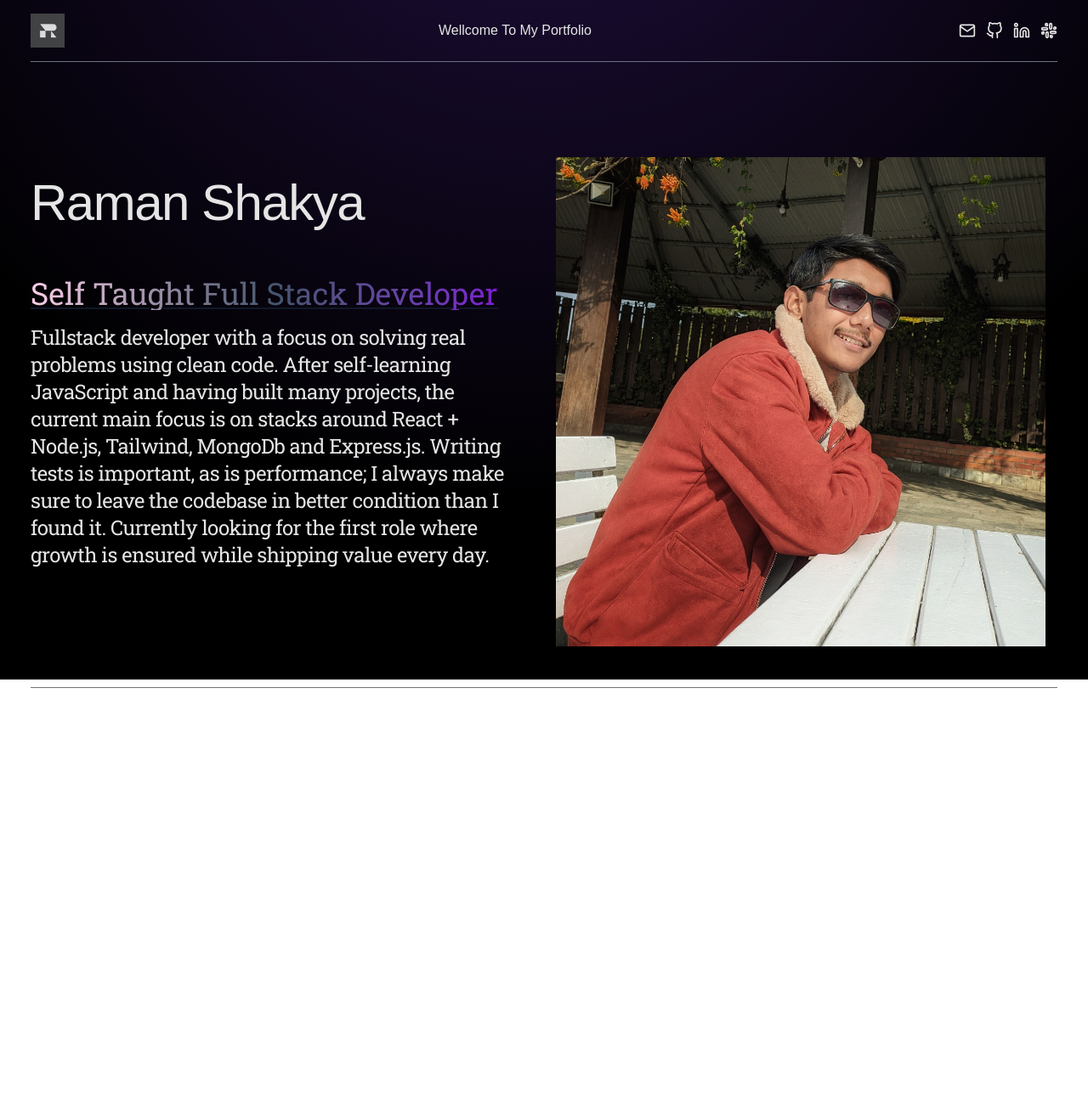
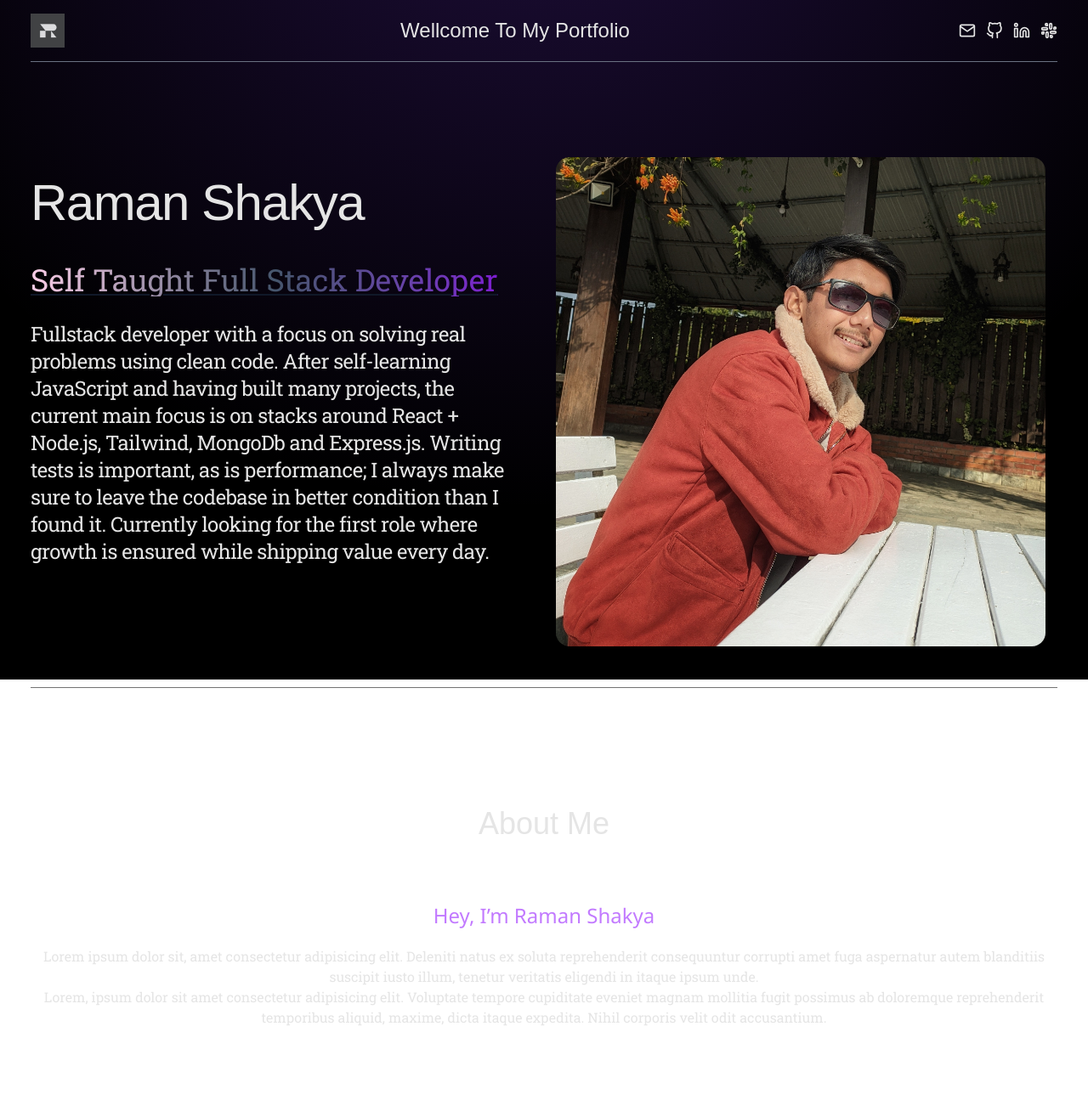
Before and after one commit to Raman992/MyPortfolio, a React (Vite) app: page / in a window 1280 px wide. Shown: the top 1288 px of the page at 85% size. Before the commit the page ends 950 px from the top, so only its background shows below. Built offline with nearby package versions, Linux system fonts and the light colour scheme; a web font is replaced by a local one.

Commit message:
added about section

```diff
--- a/src/App.jsx
+++ b/src/App.jsx
@@ -2,13 +2,18 @@ import React from 'react'
 import './App.css'
 import Navbar from './components/Navbar'
 import Home from './components/Home'
+import About from './components/About'
 const App = () => {
   return (
     <div className='overflow-x-hidden text-neutral-200 sm:px-9 px-2'>
-      <div className="absolute inset-0 -z-10 h-full w-full bg-black
-[background:radial-gradient(100%_150%_at_50%_-30%,rgba(126,58,242,0.25)_0%,transparent_70%),#000]"></div>
-      <Navbar/>
-      <Home/>
+      <div className="fixed inset-0 -z-10 h-full w-full bg-black
+        [background:radial-gradient(100%_150%_at_50%_-30%,rgba(126,58,242,0.25)_0%,transparent_70%),#000]">
+      </div>
+      <div className='container mx-auto'>
+        <Navbar />
+        <Home />
+        <About />
+      </div>
     </div>
   )
 }
--- /dev/null
+++ b/src/components/About.jsx
@@ -0,0 +1,38 @@
+import React from 'react'
+import { FiCamera, FiCode, FiCoffee } from 'react-icons/fi'
+
+const About = () => {
+  return (
+    <div className='border-b text-center border-neutral-500 pb-4 lg:mb-35'>
+      <h1 className='my-18 text-6xl lg:text-4xl'>About Me</h1>
+        <h2 className='text-2xl text-purple-400 pb-5'>
+            Hey, I’m Raman Shakya
+        </h2>
+        <p>
+        Lorem ipsum dolor sit, amet consectetur adipisicing elit. Deleniti natus ex soluta reprehenderit consequuntur corrupti amet fuga aspernatur autem blanditiis suscipit iusto illum, tenetur veritatis eligendi in itaque ipsum unde.
+        </p>
+        <p className='pb-20'>
+        Lorem, ipsum dolor sit amet consectetur adipisicing elit. Voluptate tempore cupiditate eveniet magnam mollitia fugit possimus ab doloremque reprehenderit temporibus aliquid, maxime, dicta itaque expedita. Nihil corporis velit odit accusantium.
+        </p>
+        <div className='flex flex-col lg:flex-row gap-9 mb-3 lg:mb-20 px-4'>
+            <div className="about_card">
+            <FiCode className="text-purple-400 text-4xl mb-4" />
+            <h2 className="text-xl font-semibold mb-2">Main Stack</h2>
+            <p className="text-gray-400">React · MongoDb · Express.js · Tailwind · Node.js</p>
+          </div>
+          <div className="about_card">
+            <FiCoffee className="text-purple-400 text-4xl mb-4" />
+            <h2 className="text-xl font-semibold mb-2">Past Life</h2>
+            <p className="text-gray-400">Barista & Coffee Instructor → Tech Sales → Tech Repair → Photo Editor → Full-time coding</p>
+          </div>
+          <div className="about_card">
+            <FiCamera className="text-purple-400 text-4xl mb-4" />
+            <h2 className="text-xl font-semibold mb-2">Currently</h2>
+            <p className="text-gray-400">BCA student · Building real projects · Hunting for my first dev job</p>
+          </div>
+        </div>
+      </div>
+  )
+}
+
+export default About
--- a/src/components/Home.jsx
+++ b/src/components/Home.jsx
@@ -7,9 +7,9 @@ const Home = () => {
       <div className='flex flex-wrap'>
         <div className='w-full lg:w-1/2'>
           <div className='flex flex-col items-center lg:items-start'>
-            <h1 className='text-3xl lg:text-6xl pb-14 lg:mt-14 font-light tracking-tight'>Raman Shakya</h1>
+            <h1 className='text-4xl lg:text-6xl pb-10 lg:mt-14 font-light tracking-tight'>Raman Shakya</h1>
             <div>
-              <p className='text-2xl lg:text-4xl underline decoration-gray-900 decoration-2 underline-offset-3 bg-linear-to-r from-pink-200 via-slate-600 to-purple-700 font bg-clip-text text-transparent'>
+              <p className='mb-3 text-2xl lg:text-4xl underline decoration-gray-900 decoration-2 underline-offset-3 bg-linear-to-r from-pink-200 via-slate-600 to-purple-700 font bg-clip-text text-transparent'>
                 Self Taught Full Stack Developer
               </p>
               <p className='lg:text-2xl max-w-xl py-4 tracking-tight'>
@@ -20,7 +20,7 @@ const Home = () => {
         </div>
         <div className='w-full lg:w-1/2 lg:p-8'>
           <div className='flex justify-center'>
-            <img src={ProfilePic} alt="Photo" className='max-w-auto xl:max-w-xl' />
+            <img src={ProfilePic} alt="Photo" className='max-w-auto xl:max-w-xl rounded-2xl' />
           </div>
         </div>
       </div>
--- a/src/components/Navbar.jsx
+++ b/src/components/Navbar.jsx
@@ -8,7 +8,7 @@ const Navbar = () => {
         <div className='flex shrink-0 items-center pr-2'>
             <img src={RLogo} alt="logo" className='w-[40px] cursor-pointer '/>
         </div>
-        <h1>
+        <h1 className='text-2xl'>
             Wellcome To My Portfolio
         </h1>
         <div className='flex gap-3'>
--- a/src/index.css
+++ b/src/index.css
@@ -10,6 +10,14 @@ h1 {
   font-family:  'Science Gothic', sans-serif;
 }
 
+h2 {
+  font-family: "Segoe UI", sans-serif;
+}
+
 .nav_icon{
   @apply w-5 h-5 cursor-pointer;
 }
+
+.about_card{
+  @apply flex flex-1 flex-col items-center bg-gray-900/50 backdrop-blur border border-gray-800 rounded-2xl px-10 py-12 hover:border-purple-900 hover:scale-105 transition-all;
+}
```
